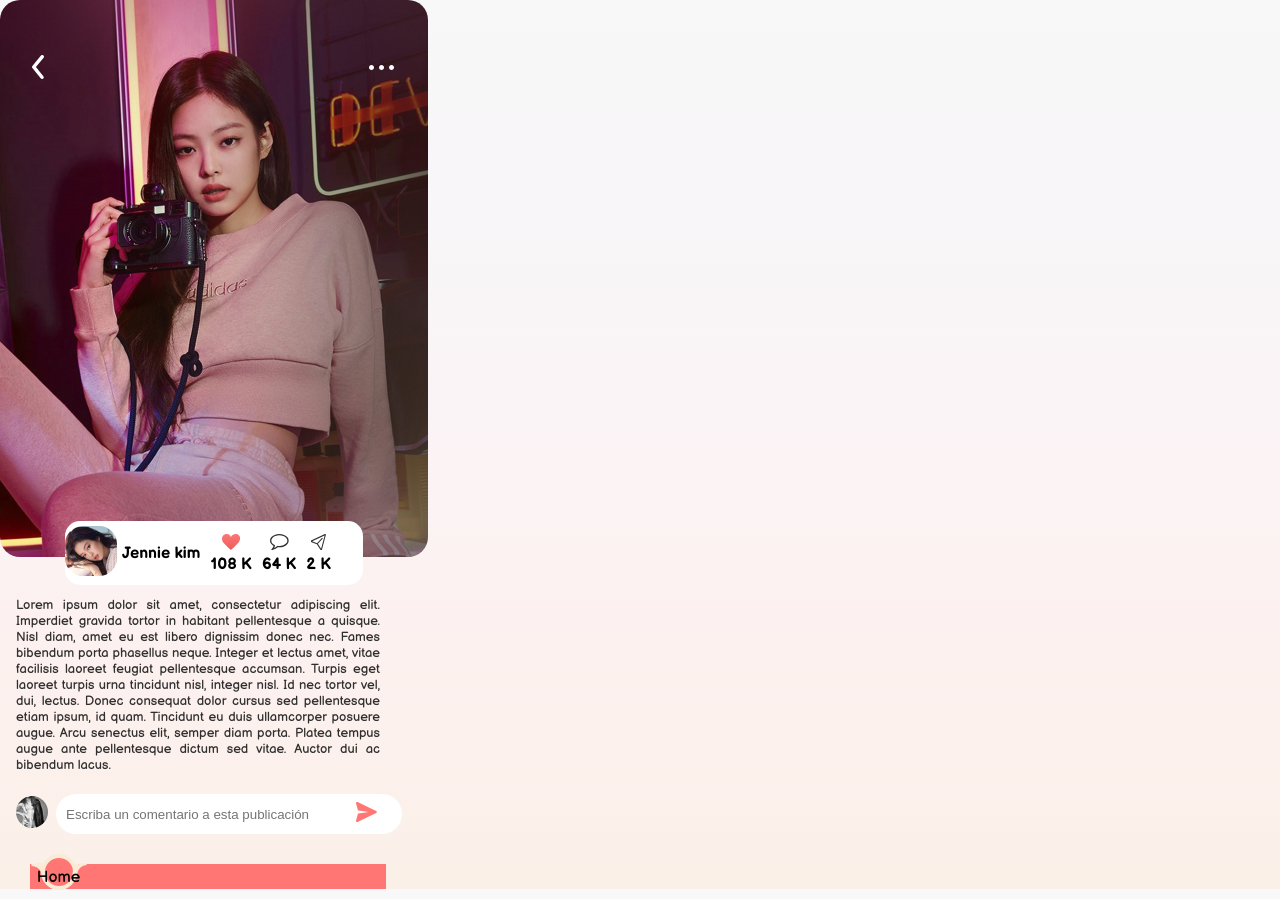
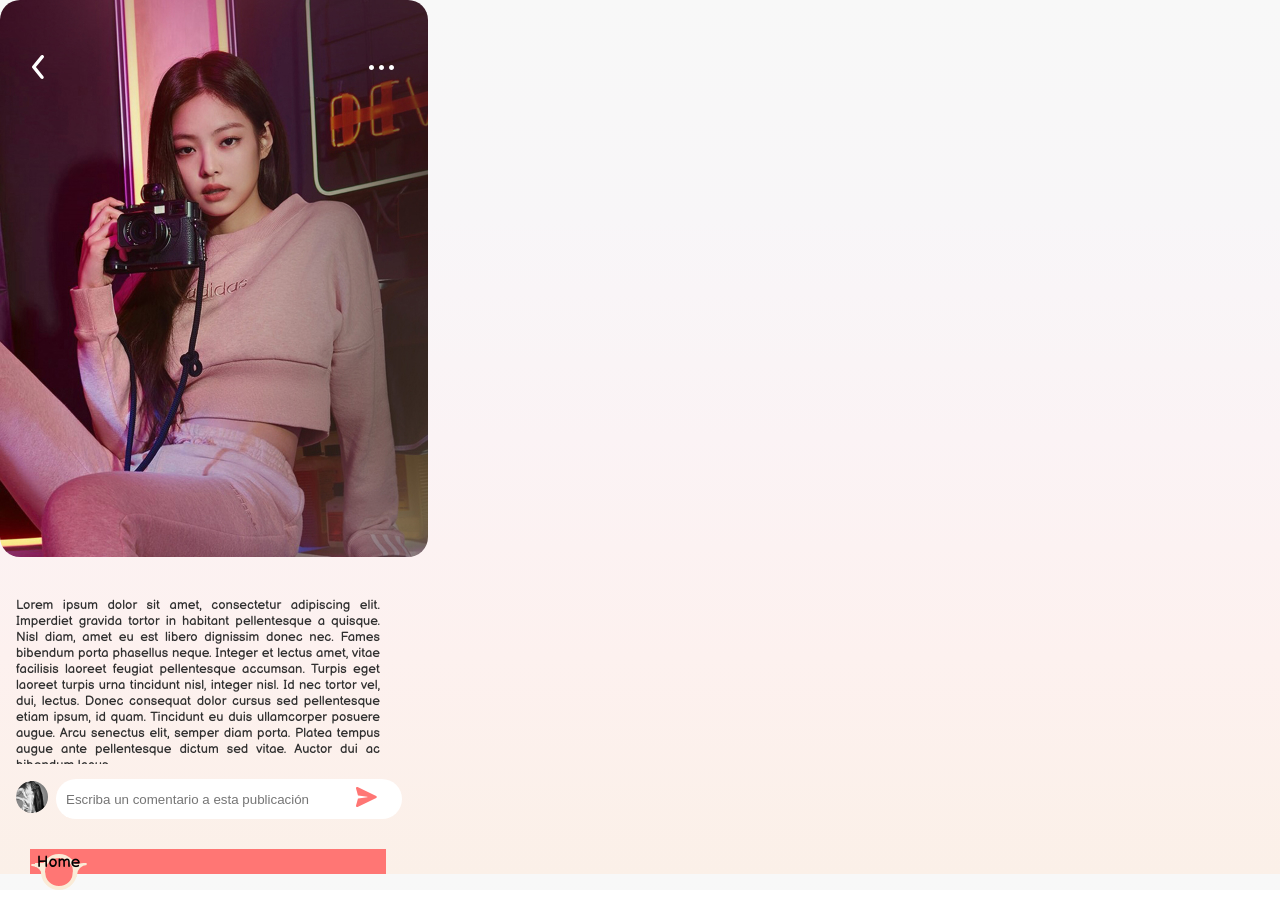
Before and after one commit to sergiotechx/FrontEndMakaia-Modulo2-sprint3, a Next.js app: page /detalle in a window 1280 px wide. Built offline with nearby package versions, Linux system fonts and the light colour scheme.

Commit message:
update comments

```diff
--- a/src/app/(pages)/detalle/page.jsx
+++ b/src/app/(pages)/detalle/page.jsx
@@ -1,18 +1,112 @@
 'use client'
-import React, { useContext } from 'react'
+// import React, { useContext, useState } from 'react';
+// import './page.scss'
+// import Reaction from '@/components/reaction/reaction'
+// import { StoreContext } from '@/store/StoreProvider'
+// import { useRouter } from 'next/navigation'
+
+// const Page = () => {
+//     const router = useRouter();
+
+//     const handleClik = () => {
+//         router.push(`/perfil`)
+//     }
+
+//     const value = useContext(StoreContext)
+//   return (
+//     <div className='card'>
+//     <div>
+//       <figure className='imgP'>
+//         <img src="/images/jennie.jpg" alt="" />
+//       </figure>
+//       <figure className='back' onClick={handleClik}>
+//         <img src="/images/back.svg" alt="back" />
+//       </figure>
+//       <figure className='option'>
+//         <img src="/images/puntosM.svg" alt="" />
+//       </figure>
+//     </div>
+//     <Reaction/>
+//     <div className='content'>
+//     <article className='descricción'>
+//     <p >
+//     Lorem ipsum dolor sit amet, consectetur adipiscing elit. Imperdiet gravida tortor in habitant pellentesque a quisque. Nisl diam, amet eu est libero dignissim donec nec. Fames bibendum porta phasellus neque. Integer et lectus amet, vitae facilisis laoreet feugiat pellentesque accumsan. Turpis eget laoreet turpis urna tincidunt nisl, integer nisl. Id nec tortor vel, dui, lectus. Donec consequat dolor cursus sed pellentesque etiam ipsum, id quam. Tincidunt eu duis ullamcorper posuere augue. Arcu senectus elit, semper diam porta. Platea tempus augue ante pellentesque dictum sed vitae. Auctor dui ac bibendum lacus.
+//     </p>
+//     </article>
+//     <div className='comments'>
+//         <span>Hola, que bonita foto, me parece un excelente trabajo, felicitaciones al fotografo</span>
+//         <span>Hola, que bonita foto, me parece un excelente trabajo, felicitaciones al fotografo</span>
+//     </div>
+//     </div>
+//     <div className='newComent'>
+//       <figure>
+//         <img src="/images/imgComent.svg" alt="img" />
+//       </figure>
+//       <figcaption className='newComent__text'>
+//         <input type="text" placeholder='Escriba un comentario a esta publicación' />
+//         <figure>
+//           <img src="/images/enviar.svg" alt="enviar" />
+//         </figure>
+//       </figcaption>
+//     </div>
+
+//     </div>
+//   )
+// }
+
+// export default Page
+
+import React, { useContext, useState } from "react";
+import { StoreContext } from "@/store/StoreProvider";
+import { types } from "../../../store/comentReducer";
+import { sendComment } from "@/services/comments";
 import './page.scss'
-import Reaction from '@/components/reaction/reaction'
-import { StoreContext } from '@/store/StoreProvider'
-import { useRouter } from 'next/navigation'
+const julian = require('julian');
+// import { useRouter } from "next/router";
 
 const Page = () => {
-    const router = useRouter();
+
+    const [
+        authStore,
+        authDispatch,
+        commentStore,
+        commentDispatch,
+        perfilStore,
+        perfilDispatch,
+    ] = useContext(StoreContext);
+
+    // const router = useRouter();
+    const [newComment, setNewComment] = useState("");
+
+
+
+
+    const handleCommentSubmit = async () => {
+        const now = new Date();
+        if (newComment.trim() !== "") {
+            await sendComment(newComment);
+            console.log(newComment);
+            const newCommentObject = {
+                id: commentStore.comments.length + 1,
+                postId: 6,
+                userId: 2,
+                text: newComment,
+                timestamp: julian(now),
+            };
+
+            commentDispatch({
+                type: types.setComent,
+                payload: newCommentObject,
+            });
+
+            setNewComment("");
+        }
+    };
 
     const handleClik = () => {
-        router.push(`/perfil`)
-    }
+        router.push(`/perfil`);
+    };
 
-    const value = useContext(StoreContext)
     return (
         <div className='card'>
             <div>
@@ -26,16 +120,16 @@ const Page = () => {
                     <img src="/images/puntosM.svg" alt="" />
                 </figure>
             </div>
-    <Reaction/>
             <div className='content'>
                 <article className='descricción'>
-    <p >
+                    <p>
                     Lorem ipsum dolor sit amet, consectetur adipiscing elit. Imperdiet gravida tortor in habitant pellentesque a quisque. Nisl diam, amet eu est libero dignissim donec nec. Fames bibendum porta phasellus neque. Integer et lectus amet, vitae facilisis laoreet feugiat pellentesque accumsan. Turpis eget laoreet turpis urna tincidunt nisl, integer nisl. Id nec tortor vel, dui, lectus. Donec consequat dolor cursus sed pellentesque etiam ipsum, id quam. Tincidunt eu duis ullamcorper posuere augue. Arcu senectus elit, semper diam porta. Platea tempus augue ante pellentesque dictum sed vitae. Auctor dui ac bibendum lacus.
                     </p>
                 </article>
                 <div className='comments'>
-        <span>Hola, que bonita foto, me parece un excelente trabajo, felicitaciones al fotografo</span>
-        <span>Hola, que bonita foto, me parece un excelente trabajo, felicitaciones al fotografo</span>
+                    {commentStore.comments.map((comment) => (
+                        <span key={comment.id}>{comment.text}</span>
+                    ))}
                 </div>
             </div>
             <div className='newComent'>
@@ -43,15 +137,19 @@ const Page = () => {
                     <img src="/images/imgComent.svg" alt="img" />
                 </figure>
                 <figcaption className='newComent__text'>
-        <input type="text" placeholder='Escriba un comentario a esta publicación' />
-        <figure>
+                    <input
+                        type="text"
+                        placeholder='Escriba un comentario a esta publicación'
+                        value={newComment}
+                        onChange={(e) => setNewComment(e.target.value)}
+                    />
+                    <figure onClick={handleCommentSubmit}>
                         <img src="/images/enviar.svg" alt="enviar" />
                     </figure>
                 </figcaption>
             </div>
+        </div>
+    );
+};
 
-    </div>
-  )
-}
-
-export default Page
+export default Page;
--- a/src/constants/Constants.js
+++ b/src/constants/Constants.js
@@ -1,4 +1,9 @@
 const Data_URL = 'https://frontendmakaia-modulo2-sprint3-jsonserver.onrender.com/'
 const  Session_Name ='Findy'
+const URL_API = 'http://localhost:3001'
 
-export {Data_URL,Session_Name}
+const endpoints = {
+    coments : `${URL_API}/comments`
+}
+
+export {Data_URL,Session_Name, endpoints}
--- /dev/null
+++ b/src/services/comments.js
@@ -0,0 +1,31 @@
+import axios from "axios";
+import { endpoints} from "../constants/Constants";
+const julian = require('julian');
+
+const sendComment = async (newComment) => {
+    const now = new Date();
+    const newCommentObject = {
+        postId: 6,
+        userId: 2,
+        text: newComment,
+        timestamp: Number(julian(now)),
+    };
+
+
+    try {
+
+
+            let result = await axios.post(endpoints.coments, JSON.stringify(newCommentObject), {
+                headers: {
+                    'Access-Control-Allow-Origin': '*',
+                    'Content-Type': 'application/json'
+                }
+            })
+            console.log(result);
+            console.log('revisar', endpoints.coments);
+    } catch (error) {
+        console.error("Error al enviar el comentario:", error);
+    }
+};
+
+export { sendComment };
--- a/src/store/StoreProvider.js
+++ b/src/store/StoreProvider.js
@@ -1,14 +1,16 @@
 "use client";
+
+
+import React, { createContext, useReducer } from "react";
 import authReducer, { initialAuthStore } from "./AuthReducer";
 import userReducer, { initialUserStore } from "./PerfilReducer";
-import { createContext, useReducer } from "react";
 import comentReducer, { initialComentStore } from "./comentReducer";
 
 const StoreContext = createContext();
 
 const StoreProvider = ({ children }) => {
     const [authStore, authDispatch] = useReducer(authReducer, initialAuthStore);
-  const [comentStore, comentDispath] = useReducer(
+    const [comentStore, comentDispatch] = useReducer(
         comentReducer,
         initialComentStore
     );
@@ -16,13 +18,14 @@ const StoreProvider = ({ children }) => {
         userReducer,
         initialUserStore
     );
+
     return (
         <StoreContext.Provider
             value={[
                 authStore,
                 authDispatch,
                 comentStore,
-        comentDispath,
+                comentDispatch,
                 perfilStore,
                 perfilDispatch,
             ]}
@@ -33,5 +36,4 @@ const StoreProvider = ({ children }) => {
 };
 
 export { StoreContext };
-
 export default StoreProvider;
--- a/src/store/comentReducer.js
+++ b/src/store/comentReducer.js
@@ -1,31 +1,32 @@
-const types = {
-    setComent : "set-coment",
-}
+export const types = {
+    setComent: "set-coment",
+};
 
-const  initialComentStore = {
-    user : {
-        id: 0,
-        img:""
+const initialComentStore = {
+    user: {
+        userId:0,
+        avatar:"",
+
     },
-    Comment: {
-        comentId:"",
-        name:"",
-        userId:0,
-        Text: "",
-        postId:"",
-        timestamp:""
+    comments: [],
+    post: {
+        postId:0,
+        userId:0
     }
+};
 
 
-}
-const comentReducer =(state, action) =>{
-   switch(action.tpe){
-    case types.setComent:
-        state = action.payload;
-        return state
-       default:
-           return state
-   }
-}
-export {initialComentStore}
-export default  comentReducer
+const comentReducer = (state = initialComentStore, action) => {
+    switch (action.type) {
+        case types.setComent:
+            return {
+                ...state,
+                comments: [...state.comments, action.payload],
+            };
+        default:
+            return state;
+    }
+};
+
+export { initialComentStore };
+export default comentReducer;
```
Also changed, not shown: src/store/reducer.js (added, +12 -0 lines). Lines whose indentation alone changed are shown as unchanged.
